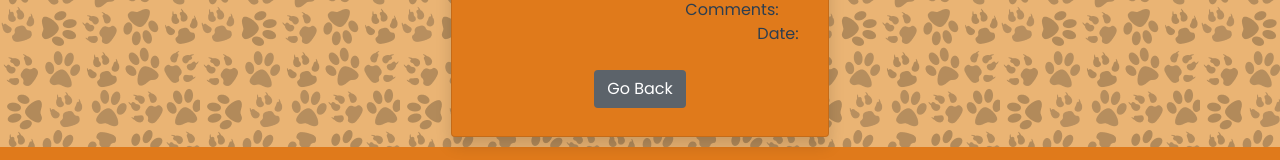
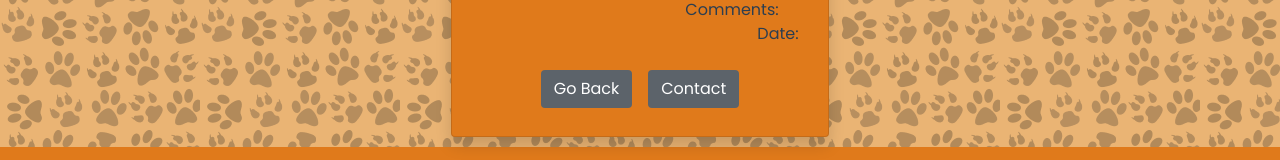
Before and after one commit to amrhefny87/DoggyFriendly, a Vue app: page /show/1 in a window 1280 px wide. Shown: the part 232-392 px from the top of the page. Built offline with nearby package versions, Linux system fonts and the light colour scheme.

Commit message:
add contact button

```diff
--- a/src/components/ButtonContact.vue
+++ b/src/components/ButtonContact.vue
@@ -4,7 +4,7 @@
         id="buttonContact"
         @click="goBack()"
     >
-        Go Back
+        Contact
     </button>
 </template>
 
--- a/src/views/Show.vue
+++ b/src/views/Show.vue
@@ -28,6 +28,7 @@
           </b-col>
         </b-row>
         <ButtonGoBack />
+        <ButtonContact />
       </b-card>
 
     </div>
@@ -39,6 +40,7 @@
 import Header from "../components/Header";
 import NewAd from "../components/NewAd";
 import ButtonGoBack from "../components/ButtonGoBack";
+import ButtonContact from "../components/ButtonContact";
 import Footer from "@/components/Footer.vue";
 
 
@@ -49,6 +51,7 @@ export default {
     Header,
     NewAd,
     ButtonGoBack,
+    ButtonContact,
     Footer,
   },
 
```
